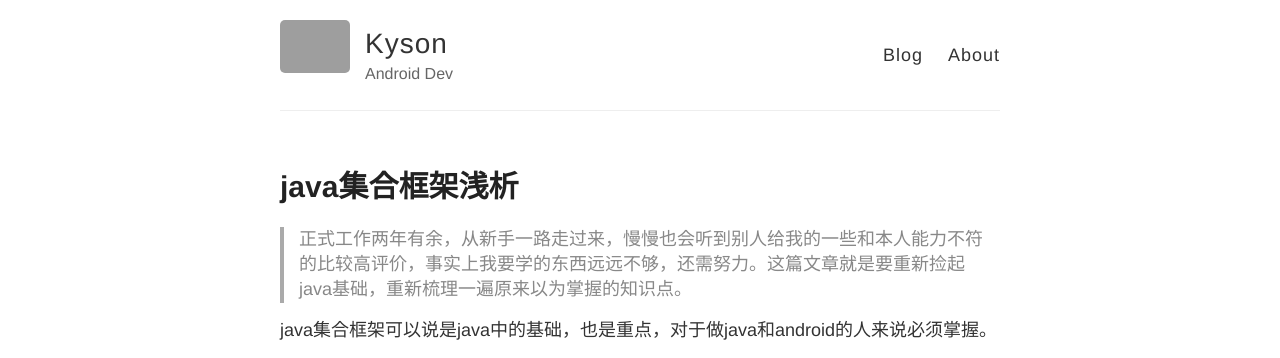
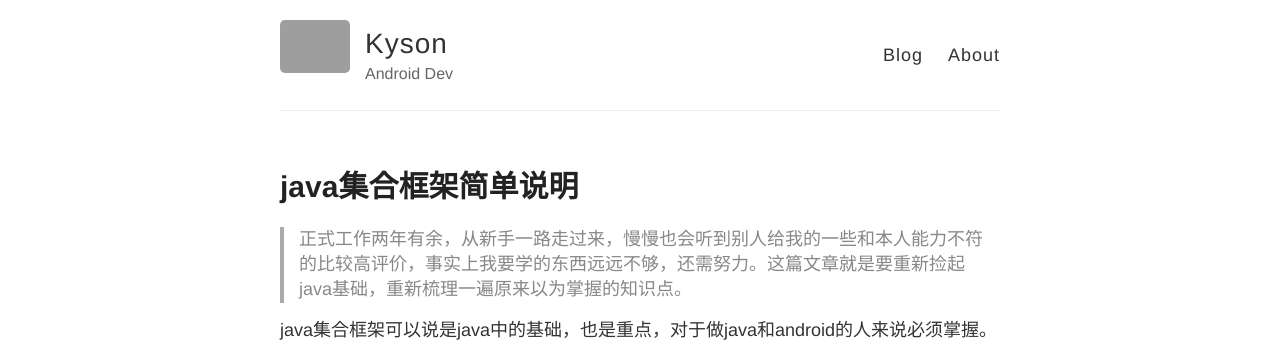
Before and after one commit to Kyson/Kyson_deprecated.github.io, a Jekyll site: the page built from _posts/2015-9-6-java集合框架简单说明.md, in a window 1280 px wide. Shown: the top 358 px of the page. Built offline with Jekyll 4.4.1, drawn with Linux system fonts in a browser that asks for light colours; Markdown is read by kramdown in place of the engine named in the settings; comment, search, counter and statistics services are not loaded; grey boxes are pictures that could not be loaded.

Commit message:
修改题目。。。

```diff
--- a/_posts/2015-9-6-java集合框架浅析.md
+++ b/_posts/2015-9-6-java集合框架简单说明.md
@@ -1,6 +1,6 @@
 ---
 layout: post
-title: java集合框架浅析
+title: java集合框架简单说明
 tags: [java,Collection,map]
 ---
 
```
